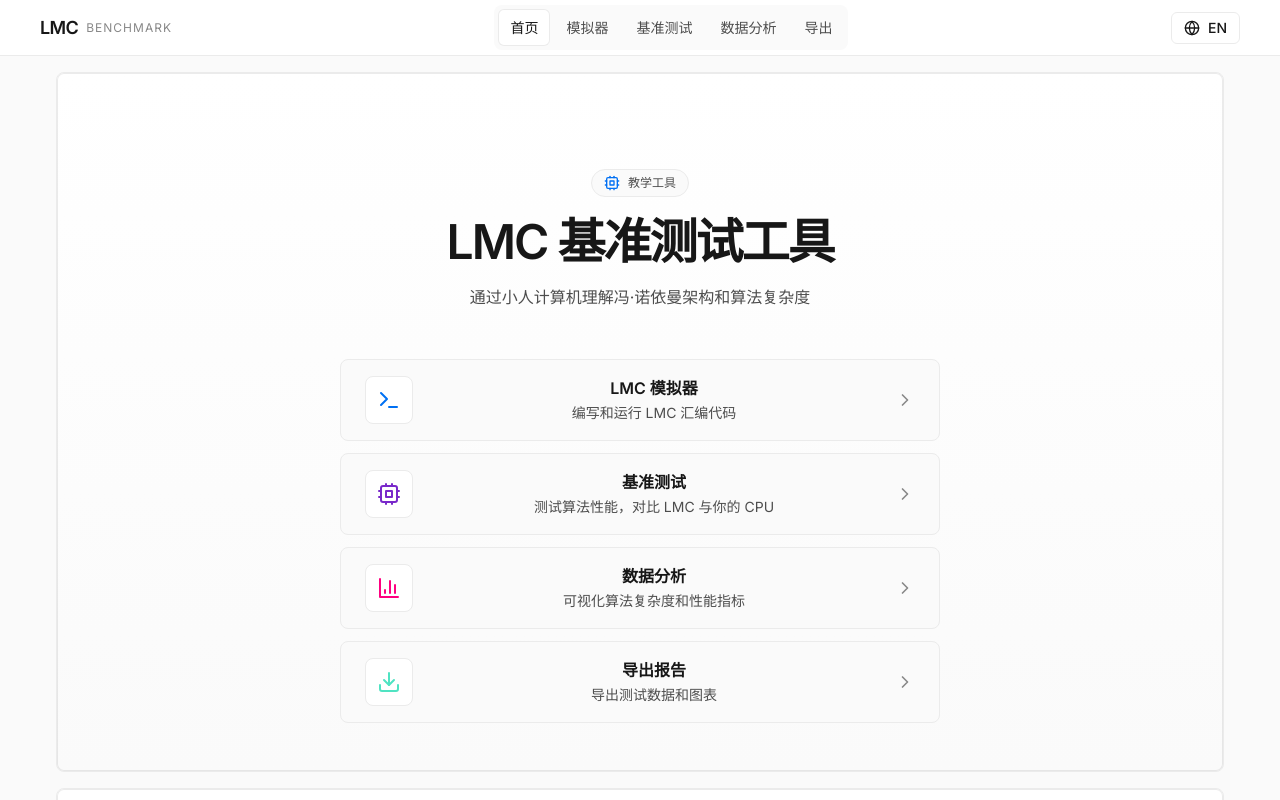
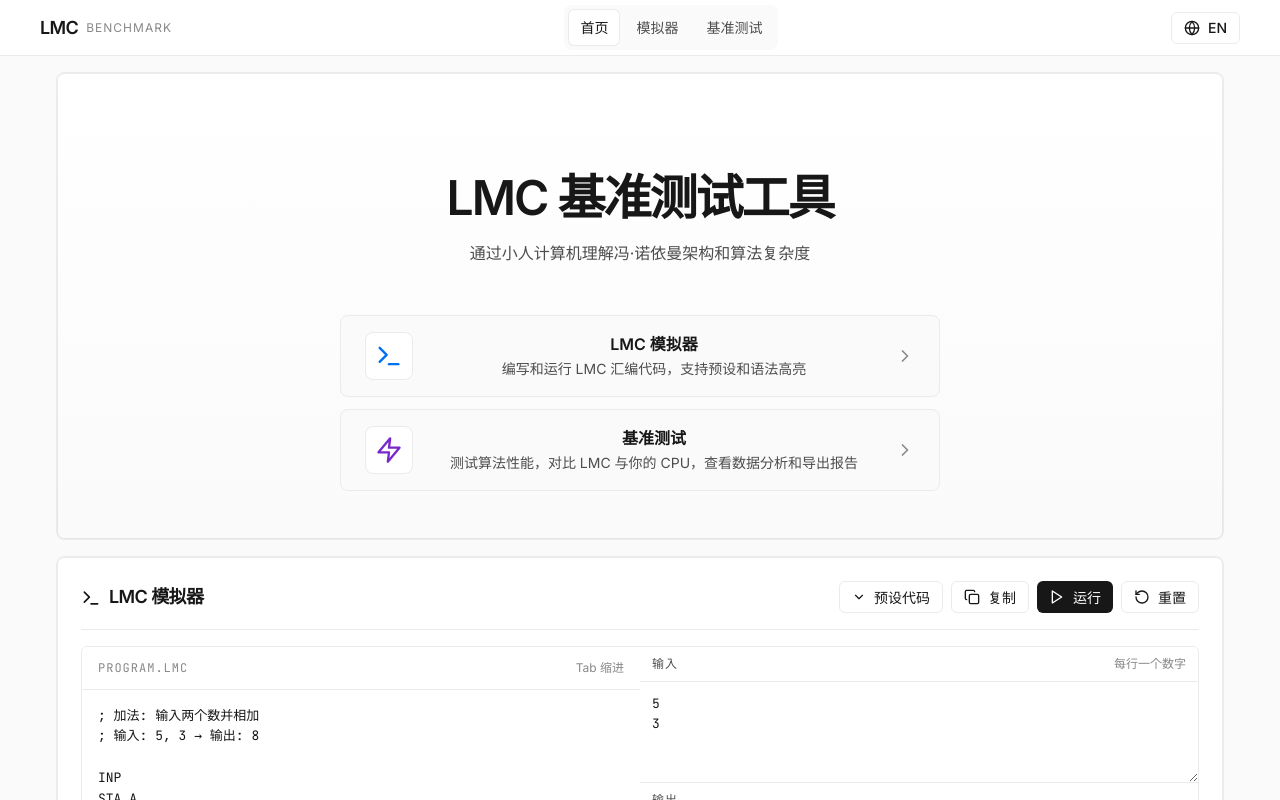
Before and after one commit to AustinZ132/LMC-Benchmark-Simulator, a React (Vite) app: page / in a window 1280 px wide. Shown: the top 800 px of the page. Built offline with nearby package versions, Linux system fonts and the light colour scheme; what chartjs-plugin-zoom would draw is missing.

Commit message:
refactor: Simplify navigation, merge analysis/export into benchmark, clean CPU info

```diff
--- a/src/App.jsx
+++ b/src/App.jsx
@@ -5,8 +5,6 @@ import Footer from './components/Footer';
 import HomePage from './pages/HomePage';
 import EditorPage from './pages/EditorPage';
 import BenchmarkPage from './pages/BenchmarkPage';
-import AnalysisPage from './pages/AnalysisPage';
-import ExportPage from './pages/ExportPage';
 import { I18nProvider } from './context/I18nContext';
 import { BenchmarkProvider } from './context/BenchmarkContext';
 
@@ -22,8 +20,6 @@ function App() {
                 <Route path="/" element={<HomePage />} />
                 <Route path="/editor" element={<EditorPage />} />
                 <Route path="/benchmark" element={<BenchmarkPage />} />
-                <Route path="/analysis" element={<AnalysisPage />} />
-                <Route path="/export" element={<ExportPage />} />
               </Routes>
             </main>
             <Footer />
--- a/src/components/Hero.jsx
+++ b/src/components/Hero.jsx
@@ -1,55 +1,37 @@
 import React from 'react';
 import { Link } from 'react-router-dom';
 import { useI18n } from '../context/I18nContext';
-import { Cpu, Terminal, BarChart3, Download, ChevronRight } from 'lucide-react';
+import { Terminal, Zap, ChevronRight } from 'lucide-react';
 
 export default function Hero() {
-  const { t, lang } = useI18n();
+  const { lang } = useI18n();
   const isZh = lang === 'zh';
 
   const menuItems = [
     {
-      icon: <Terminal size={24} />,
+      icon: <Terminal size={28} />,
       title: isZh ? 'LMC 模拟器' : 'LMC Simulator',
-      description: isZh ? '编写和运行 LMC 汇编代码' : 'Write and run LMC assembly code',
+      description: isZh ? '编写和运行 LMC 汇编代码，支持预设和语法高亮' : 'Write and run LMC assembly code with presets',
       link: '/editor',
       color: '#0070f3'
     },
     {
-      icon: <Cpu size={24} />,
+      icon: <Zap size={28} />,
       title: isZh ? '基准测试' : 'Benchmark',
-      description: isZh ? '测试算法性能，对比 LMC 与你的 CPU' : 'Test algorithm performance, compare LMC vs your CPU',
+      description: isZh ? '测试算法性能，对比 LMC 与你的 CPU，查看数据分析和导出报告' : 'Test algorithm performance, compare LMC vs your CPU, view analysis and export',
       link: '/benchmark',
       color: '#7928ca'
-    },
-    {
-      icon: <BarChart3 size={24} />,
-      title: isZh ? '数据分析' : 'Data Analysis',
-      description: isZh ? '可视化算法复杂度和性能指标' : 'Visualize algorithm complexity and metrics',
-      link: '/analysis',
-      color: '#ff0080'
-    },
-    {
-      icon: <Download size={24} />,
-      title: isZh ? '导出报告' : 'Export Report',
-      description: isZh ? '导出测试数据和图表' : 'Export test data and charts',
-      link: '/export',
-      color: '#50e3c2'
     }
   ];
 
   return (
     <section className="hero-section">
       <div className="hero-content">
-        <div className="hero-badge">
-          <Cpu size={16} />
-          <span>{isZh ? '教学工具' : 'Educational Tool'}</span>
-        </div>
         <h1 className="hero-title">{isZh ? 'LMC 基准测试工具' : 'LMC Benchmark Tool'}</h1>
         <p className="hero-subtitle">
           {isZh
             ? '通过小人计算机理解冯·诺依曼架构和算法复杂度'
-            : 'Understand von Neumann architecture and algorithm complexity through Little Man Computer'}
+            : 'Understand von Neumann architecture through Little Man Computer'}
         </p>
       </div>
       <div className="menu-grid">
--- a/src/components/Navbar.jsx
+++ b/src/components/Navbar.jsx
@@ -4,16 +4,14 @@ import { useI18n } from '../context/I18nContext';
 import { Globe } from 'lucide-react';
 
 export default function Navbar() {
-  const { t, toggleLang, lang } = useI18n();
+  const { toggleLang, lang } = useI18n();
   const location = useLocation();
   const isZh = lang === 'zh';
 
   const navItems = [
     { path: '/', key: 'home', label: isZh ? '首页' : 'Home' },
     { path: '/editor', key: 'editor', label: isZh ? '模拟器' : 'Simulator' },
-    { path: '/benchmark', key: 'benchmark', label: isZh ? '基准测试' : 'Benchmark' },
-    { path: '/analysis', key: 'analysis', label: isZh ? '数据分析' : 'Analysis' },
-    { path: '/export', key: 'export', label: isZh ? '导出' : 'Export' }
+    { path: '/benchmark', key: 'benchmark', label: isZh ? '基准测试' : 'Benchmark' }
   ];
 
   return (
--- a/src/pages/AnalysisPage.jsx
+++ /dev/null
@@ -1,10 +0,0 @@
-import React from 'react';
-import Charts from '../components/Charts';
-
-export default function AnalysisPage() {
-  return (
-    <div className="page">
-      <Charts />
-    </div>
-  );
-}
--- a/src/pages/BenchmarkPage.jsx
+++ b/src/pages/BenchmarkPage.jsx
@@ -1,12 +1,16 @@
 import React from 'react';
 import Benchmark from '../components/Benchmark';
 import Metrics from '../components/Metrics';
+import Charts from '../components/Charts';
+import Export from '../components/Export';
 
 export default function BenchmarkPage() {
   return (
     <div className="page">
       <Benchmark />
       <Metrics />
+      <Charts />
+      <Export />
     </div>
   );
 }
--- a/src/pages/ExportPage.jsx
+++ /dev/null
@@ -1,10 +0,0 @@
-import React from 'react';
-import Export from '../components/Export';
-
-export default function ExportPage() {
-  return (
-    <div className="page">
-      <Export />
-    </div>
-  );
-}
--- a/src/utils/cpu.js
+++ b/src/utils/cpu.js
@@ -52,17 +52,10 @@ export function getCPUInfo() {
     cpuArch = 'ARM';
   }
 
-  let cpuModel = cpuArch;
-  if (cpuCores >= 16) {
-    cpuModel += ' (' + cpuCores + ' cores)';
-  } else if (cpuCores >= 1) {
-    cpuModel += ' (' + cpuCores + ' cores)';
-  }
-
   return {
     browser: browser,
     os: os,
-    cpu: cpuModel,
+    cpu: cpuArch,
     cores: cpuCores,
     memory: deviceMemory !== 'Unknown' ? deviceMemory + ' GB' : 'Unknown',
     platform: navigator.platform || 'Unknown',
```
Also changed, not shown: src/pages/ComparisonPage.jsx (deleted, +0 -10 lines).
